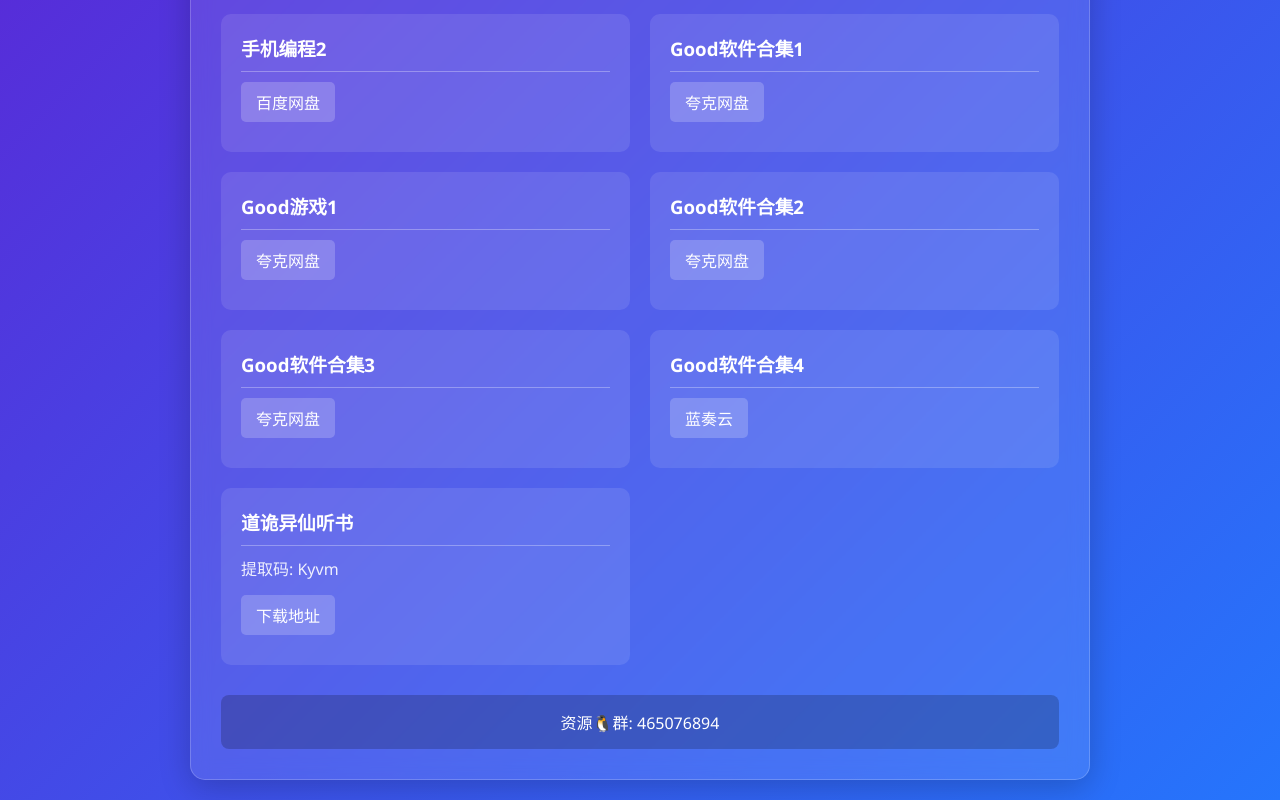
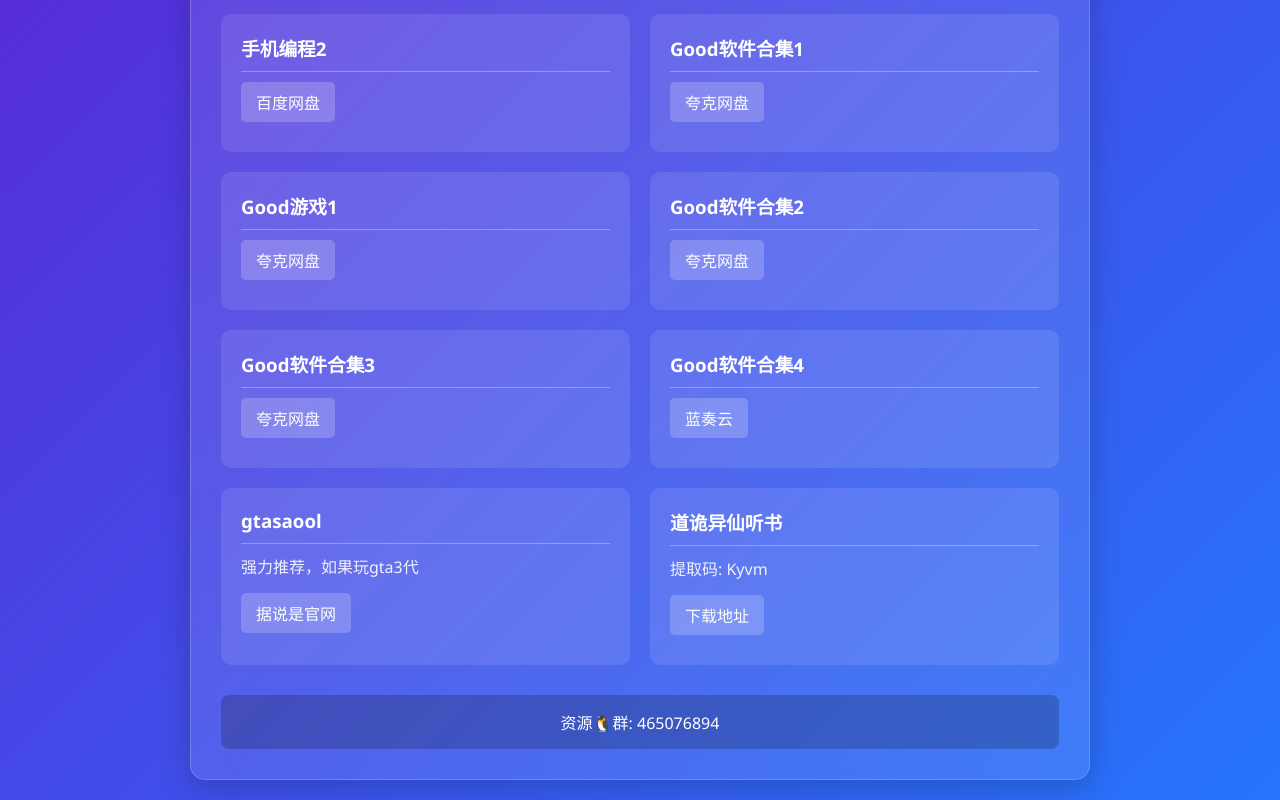
Before and after one commit to oldmnj/oldmnj.github.io, a plain HTML site: page a1.html in a window 1280 px wide. Shown: the part 820-1620 px from the top of the page. Drawn offline with Linux system fonts and the light colour scheme; a web font is replaced by a local one.

Commit message:
Add files via upload

```diff
--- a/a1.html
+++ b/a1.html
@@ -223,6 +223,12 @@
             </div>
 
             <div class="software-card">
+                <h3>gtasaool</h3>
+                <p>强力推荐，如果玩gta3代</p>
+                <a href="https://www.angxb.cn/" target="_blank">据说是官网</a>
+            </div>
+
+            <div class="software-card">
                 <h3>道诡异仙听书</h3>
                 <p>提取码: Kyvm</p>
                 <a href="https://www.123684.com/s/0IFBjv-CqZv3?pwd=Kyvm" target="_blank">下载地址</a>
```
